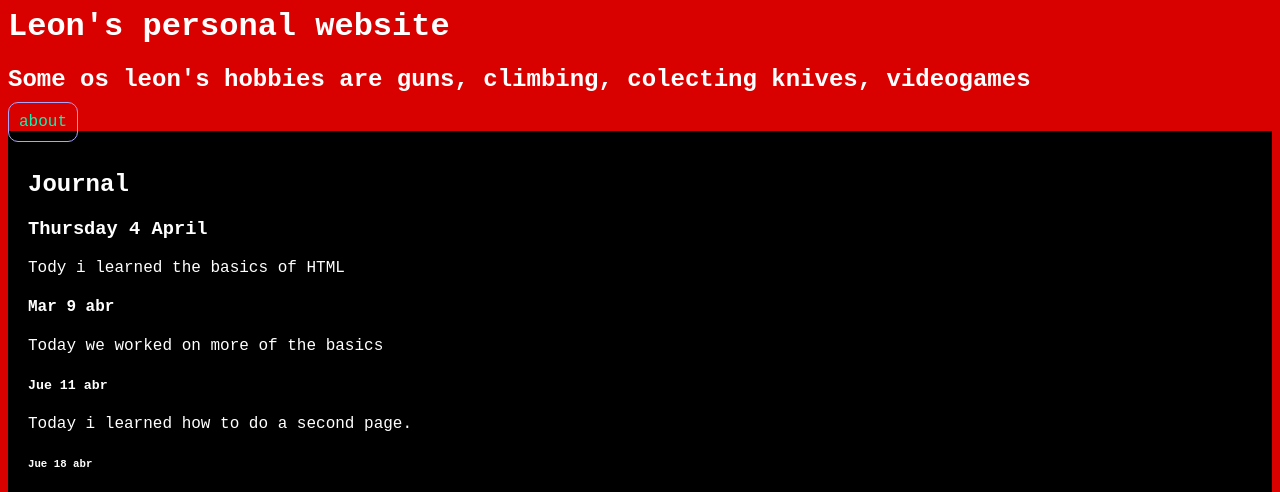
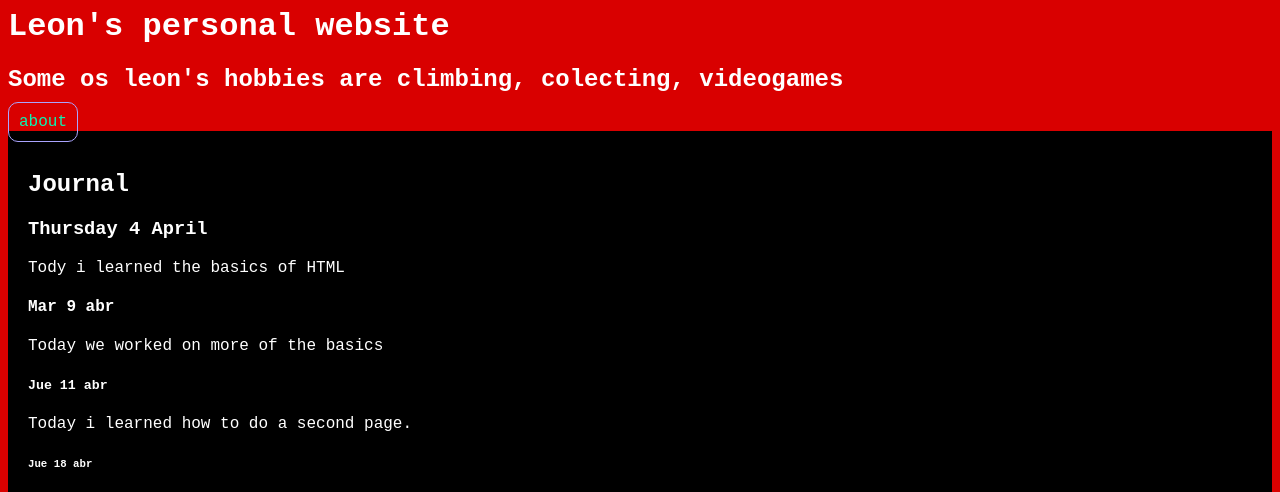
Before and after one commit to lion123347/test-subgect, a plain HTML site: page index.html in a window 1280 px wide. Shown: the top 492 px of the page. Drawn offline with Linux system fonts and the light colour scheme.

Commit message:
Add files via upload

```diff
--- a/index.html
+++ b/index.html
@@ -10,7 +10,7 @@
         <h1>Leon's personal website</h1>
 
 
-        <h2>Some os leon's hobbies are guns, climbing, colecting knives, videogames</h2>
+        <h2>Some os leon's hobbies are climbing, colecting, videogames</h2>
 
     </header>
     <main>
@@ -24,7 +24,7 @@
                 <p>Tody i learned the basics of HTML</p>
             </article>
             <article>
-                <h4>Mar 9 abr</h4>
+                <h4>    Mar 9 abr</h4>
                 <p>
                     Today we worked on more of the basics
                 </p>
```
